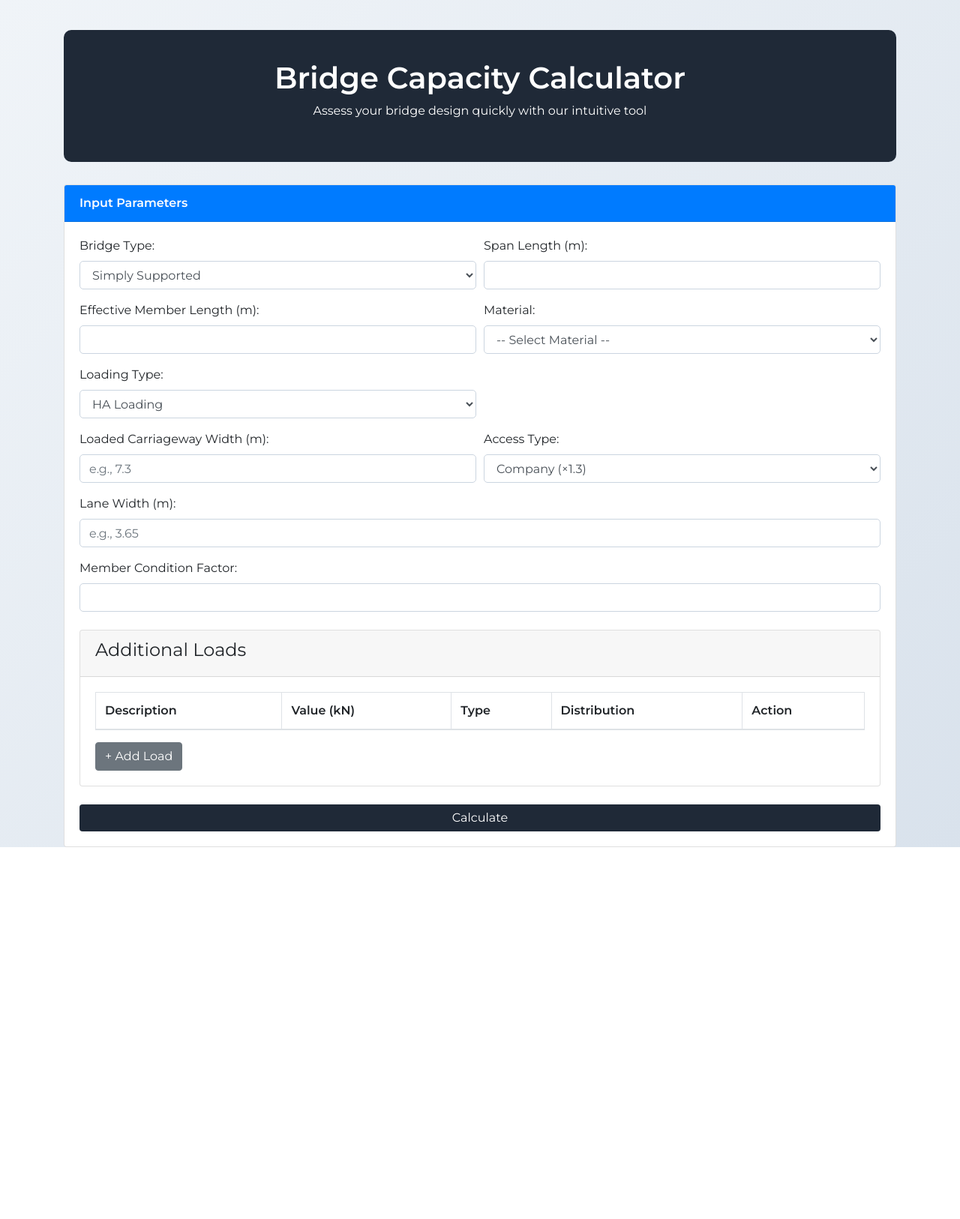
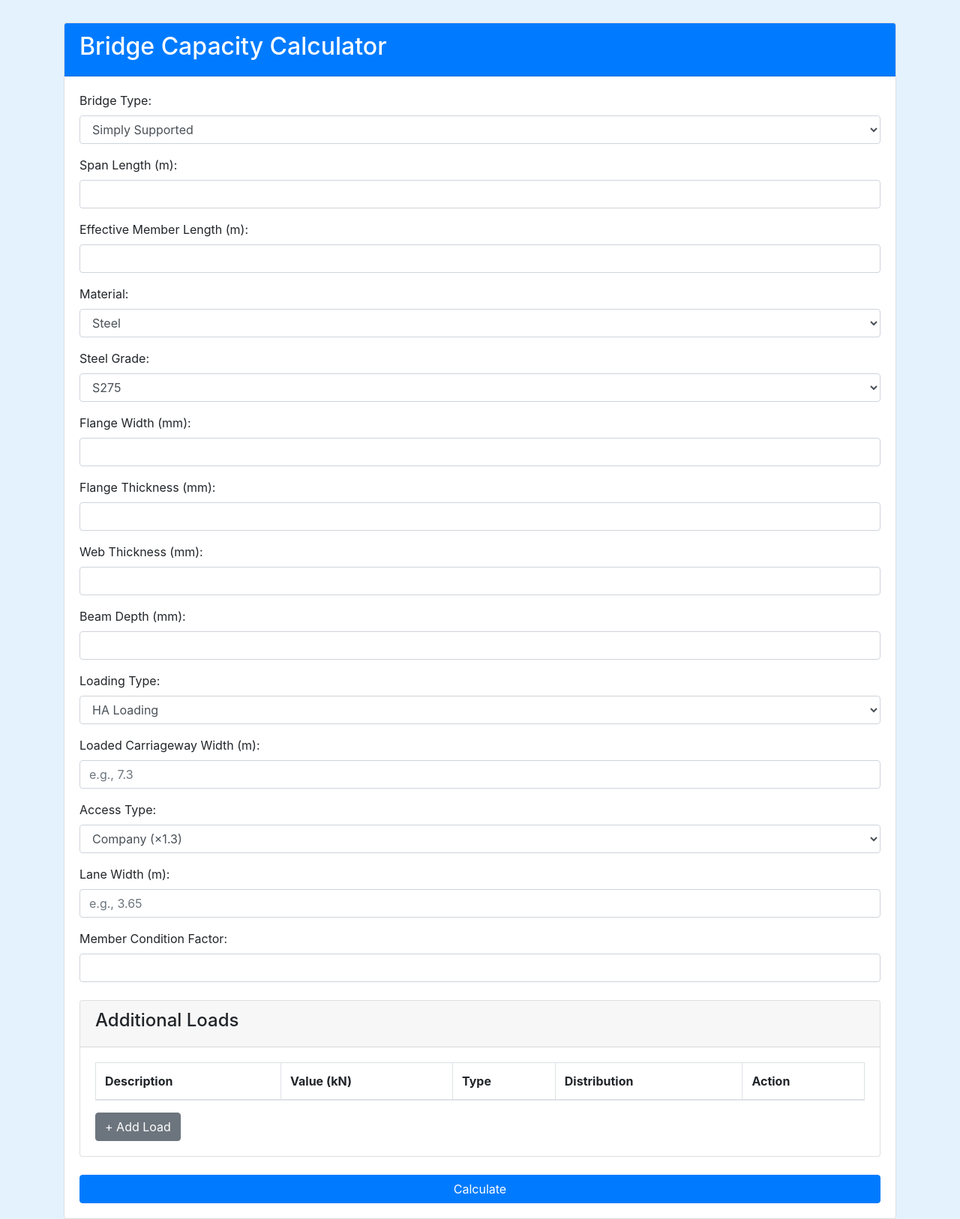
Before and after one commit to Davidson1997/bridge-calculator, a Flask app: page / in a window 1280 px wide. Shown: the whole page at 75% size. Before the commit the page ends 1130 px from the top, so only its background shows below. Run offline with Flask 3, Linux system fonts and the light colour scheme; lists and menus that the app fills with data are empty; some libraries are stand-ins or nearby versions.

Commit message:
Add summary table, persist inputs, default material to Steel, classify HA/HB loads as live, and update capacity per CS454/BD37

```diff
--- a/app.py
+++ b/app.py
@@ -14,26 +14,26 @@ def get_float(value, default=0.0):
 
 def calculate_steel_capacity(steel_grade, flange_width, flange_thickness, web_thickness, beam_depth, condition_factor):
     """
-    Calculates moment and shear capacity for a steel beam using a simplified plastic section modulus.
-    Applies BD21/01 reduction factors.
+    Calculates the plastic moment capacity (Mpe) and shear capacity for a steel beam
+    using a simplified plastic section modulus. Applies BD21/01 reduction factors.
     Note: Shear capacity is converted to kN.
     """
     fy = 275 if steel_grade == "S275" else 355
     if flange_width <= 0 or flange_thickness <= 0 or web_thickness <= 0 or beam_depth <= 0:
         return 0, 0
-    # Plastic section modulus [m³]
+    # Plastic section modulus (Z_plastic) in m³
     Z_plastic = (flange_width * flange_thickness * (beam_depth - flange_thickness) +
                  (web_thickness * (beam_depth - 2 * flange_thickness) ** 2) / 4) / 1e6
-    moment_capacity = fy * Z_plastic / condition_factor  # kNm
-    shear_capacity = (fy * web_thickness * beam_depth / (1.73 * condition_factor)) / 1000  # kN
+    Mpe = fy * Z_plastic / condition_factor  # in kNm
+    shear_capacity = (fy * web_thickness * beam_depth / (1.73 * condition_factor)) / 1000  # in kN
 
-    # Apply BD21/01 factors (example values; adjust as needed)
+    # Apply BD21/01 factors (example multipliers; adjust as needed)
     BD21_moment_factor = 0.9
     BD21_shear_factor = 0.95
-    moment_capacity *= BD21_moment_factor
+    Mpe *= BD21_moment_factor
     shear_capacity *= BD21_shear_factor
 
-    return moment_capacity, shear_capacity
+    return Mpe, shear_capacity
 
 def calculate_concrete_capacity(concrete_grade, beam_width, effective_depth, rebar_size=0, rebar_spacing=0):
     """
@@ -44,7 +44,6 @@ def calculate_concrete_capacity(concrete_grade, beam_width, effective_depth, reb
     moment_capacity = 0.156 * fck * beam_width * effective_depth ** 2 / 1e6  # kNm
     shear_capacity = 0.6 * fck * beam_width * effective_depth / 1e3  # kN
 
-    # Apply BD37/01 factors (example values; adjust as needed)
     BD37_moment_factor = 0.95
     BD37_shear_factor = 1.0
     moment_capacity *= BD37_moment_factor
@@ -52,14 +51,41 @@ def calculate_concrete_capacity(concrete_grade, beam_width, effective_depth, reb
 
     return moment_capacity, shear_capacity
 
+def calculate_bd37_moment_capacity(Mpe, effective_length, steel_grade):
+    """
+    A simplified CS454/BD37-style adjustment for steel beams.
+
+    Assumptions:
+      - Nominal yield stress, σ_yc, is 275 N/mm² for S275 and 355 N/mm² for S355.
+      - A reference effective length, L_ref, is assumed (example: 10 m).
+      - λ_LT = effective_length / L_ref.
+      - A simplified factor = λ_LT × sqrt(σ_yc/355).
+      - For compact sections (if factor < 1) use Mpe.
+      - Otherwise, reduced capacity MR = Mpe / factor.
+      - MR is not allowed to exceed Mpe.
+
+    Returns:
+      MR, factor
+    """
+    sigma_yc = 275 if steel_grade == "S275" else 355
+    L_ref = 10.0  # Example reference effective length (m)
+    lambda_LT = effective_length / L_ref
+    factor = lambda_LT * math.sqrt(sigma_yc / 355)
+    if factor < 1:
+        MR = Mpe
+    else:
+        MR = Mpe / factor
+    MR = min(MR, Mpe)
+    return MR, factor
+
 def calculate_applied_loads(span_length, loading_type, additional_loads, loaded_width=None, access_factor=None, lane_width=None):
     """
     Calculates the applied moment and shear from the default load case plus any additional loads.
 
     For HA loading:
       - Base UDL = 230*(1/span_length)^0.67  [kN/m]
-      - Effective UDL = ((Base UDL × 0.76) / (3.65/2.5)) × (Loaded Carriageway Width/2.5) × Access Factor
-      - HA KEL = ((82 × 0.76) / (3.65/2.5)) × (Loaded Carriageway Width/2.5) × Access Factor
+      - Effective UDL = ((Base UDL × 0.76)/(3.65/2.5)) × (Loaded Carriageway Width/2.5) × Access Factor
+      - HA KEL = ((82 × 0.76)/(3.65/2.5)) × (Loaded Carriageway Width/2.5) × Access Factor
         (82 kN is constant)
 
       Then:
@@ -69,11 +95,11 @@ def calculate_applied_loads(span_length, loading_type, additional_loads, loaded_
     For HB loading, fixed values are used.
     """
     if loading_type == "HA":
-        base_udl = 230 * (1 / span_length)**0.67  # kN/m; ~43.7 kN/m for a span of 11.9 m
+        base_udl = 230 * (1 / span_length)**0.67  # kN/m; ~43.7 kN/m for span ~11.9 m
         if loaded_width is None or loaded_width <= 0:
-            loaded_width = 3.65  # default standard width
+            loaded_width = 3.65
         if access_factor is None:
-            access_factor = 1.3  # default to company access
+            access_factor = 1.3
         effective_udl = ((base_udl * 0.76) / (3.65 / 2.5)) * (loaded_width / 2.5) * access_factor
 
         base_kel = 82  # kN constant
@@ -113,9 +139,9 @@ def calculate_applied_loads(span_length, loading_type, additional_loads, loaded_
 
 def calculate_beam_capacity(form_data, loads):
     """
-    Reads input parameters, calculates the beam's capacity (with effective length reductions),
-    and computes the applied loads using the effective UDL and HA KEL formulas.
-    Also classifies the HA/HB load as an applied live load.
+    Reads input parameters, calculates the beam's capacity, and computes the applied loads.
+    For steel, it computes the plastic moment capacity (Mpe) then applies a CS454/BD37-style adjustment.
+    The applied load (HA/HB) is classified as an applied live load (dead load moment = 0).
     """
     material = form_data.get("material")
     condition_factor = get_float(form_data.get("condition_factor"), 1.0)
@@ -128,15 +154,21 @@ def calculate_beam_capacity(form_data, loads):
     access_str = form_data.get("access_type", "Company")
     access_factor = 1.5 if access_str.lower() == "public" else 1.3
 
-    # Capacity calculation based on material:
+    # Capacity calculation:
     if material == "Steel":
         steel_grade = form_data.get("steel_grade")
         flange_width = get_float(form_data.get("flange_width"))
         flange_thickness = get_float(form_data.get("flange_thickness"))
         web_thickness = get_float(form_data.get("web_thickness"))
         beam_depth = get_float(form_data.get("beam_depth"))
-        moment_capacity, shear_capacity = calculate_steel_capacity(
+        Mpe, shear_capacity = calculate_steel_capacity(
             steel_grade, flange_width, flange_thickness, web_thickness, beam_depth, condition_factor)
+        try:
+            MR, lt_factor = calculate_bd37_moment_capacity(Mpe, effective_member_length, steel_grade)
+            moment_capacity = MR  # Use the reduced capacity per CS454/BD37
+        except Exception as e:
+            logging.error("Error in BD37/01 capacity calculation: %s", e)
+            moment_capacity = Mpe
     elif material == "Concrete":
         concrete_grade = form_data.get("concrete_grade")
         beam_width = get_float(form_data.get("beam_width"))
@@ -157,7 +189,7 @@ def calculate_beam_capacity(form_data, loads):
     utilisation_ratio = applied_moment / moment_capacity if moment_capacity > 0 else float('inf')
     pass_fail = "Pass" if moment_capacity >= applied_moment and shear_capacity >= applied_shear else "Fail"
 
-    # Classify HA/HB load as applied live load (dead load moment is zero)
+    # Classify HA/HB loads as applied live loads (dead load moment = 0)
     applied_live_moment = round(applied_moment, 2)
     applied_dead_moment = 0
 
@@ -188,7 +220,6 @@ def calculate_beam_capacity(form_data, loads):
 
 @app.route("/")
 def home():
-    # Pass an empty form_data dictionary if not provided
     return render_template("index.html", form_data={})
 
 @app.route("/calculate", methods=["POST"])
@@ -211,7 +242,6 @@ def calculate():
             })
 
     result = calculate_beam_capacity(form_data, additional_loads)
-    # Pass the form_data back so inputs remain populated.
     return render_template("index.html", result=result, form_data=form_data)
 
 if __name__ == "__main__":
--- a/templates/index.html
+++ b/templates/index.html
@@ -6,172 +6,155 @@
   <title>Bridge Capacity Calculator</title>
   <!-- Bootstrap CSS -->
   <link rel="stylesheet" href="https://stackpath.bootstrapcdn.com/bootstrap/4.5.2/css/bootstrap.min.css">
-  <!-- Google Font -->
-  <link href="https://fonts.googleapis.com/css2?family=Montserrat:wght@400;600&display=swap" rel="stylesheet">
   <link rel="stylesheet" href="{{ url_for('static', filename='styles.css') }}">
   <style>
-    body {
-      background: linear-gradient(135deg, #f0f4f8, #d9e2ec);
-      font-family: 'Montserrat', sans-serif;
+    body { background-color: #e3f2fd; }
+    .container { margin-top: 30px; }
+    .remove-btn { background-color: red; color: white; border: none; }
+    .remove-btn:hover { background-color: darkred; }
+  </style>
+  <script>
+    // Toggle between steel and concrete input fields
+    function updateMaterialOptions() {
+      var material = document.getElementById("material").value;
+      document.getElementById("steel-options").classList.add("d-none");
+      document.getElementById("concrete-options").classList.add("d-none");
+      if (material === "Steel") {
+        document.getElementById("steel-options").classList.remove("d-none");
+      } else if (material === "Concrete") {
+        document.getElementById("concrete-options").classList.remove("d-none");
       }
-    .container {
-      margin-top: 40px;
     }
-    .hero {
-      background: #1f2937;
-      color: #fff;
-      padding: 40px 20px;
-      text-align: center;
-      border-radius: 10px;
-      margin-bottom: 30px;
+    // Toggle loaded carriageway inputs based on loading type (HA/HB)
+    function updateLoadingTypeOptions() {
+      var loadingType = document.getElementById("loading_type").value;
+      if (loadingType === "HA" || loadingType === "HB") {
+        document.getElementById("loaded-access-group").style.display = "block";
+      } else {
+        document.getElementById("loaded-access-group").style.display = "none";
       }
-    .hero h1 {
-      font-weight: 600;
-      font-size: 2.5rem;
     }
-    .card-header {
-      font-weight: 600;
+    // Add a new row for an additional load
+    function addLoad() {
+      var table = document.getElementById("loadTable").getElementsByTagName('tbody')[0];
+      var row = table.insertRow();
+      row.innerHTML = `
+        <td><input type="text" class="form-control" name="load_desc[]" required></td>
+        <td><input type="number" step="0.1" class="form-control" name="load_value[]" required></td>
+        <td>
+          <select class="form-control" name="load_type[]">
+            <option value="dead">Dead Load</option>
+            <option value="live">Live Load</option>
+          </select>
+        </td>
+        <td>
+          <select class="form-control" name="load_distribution[]">
+            <option value="udl">UDL</option>
+            <option value="point">Point</option>
+          </select>
+        </td>
+        <td><button type="button" class="btn btn-danger remove-btn" onclick="removeLoad(this)">Remove</button></td>
+      `;
     }
-    .btn-primary {
-      background-color: #1f2937;
-      border: none;
+    // Remove an additional load row
+    function removeLoad(button) {
+      var row = button.parentNode.parentNode;
+      row.parentNode.removeChild(row);
     }
-    .btn-primary:hover {
-      background-color: #111827;
+    window.onload = function() {
+      updateMaterialOptions();
+      updateLoadingTypeOptions();
     }
-    .form-control {
-      border-radius: 5px;
-      box-shadow: none;
-      border-color: #cbd5e0;
-    }
-    .form-control:focus {
-      border-color: #1f2937;
-      box-shadow: 0 0 0 0.2rem rgba(31,41,55,0.25);
-    }
-    .summary-table th, .summary-table td {
-      font-size: 1.1rem;
-    }
-    .remove-btn {
-      background-color: #e3342f;
-      color: #fff;
-      border: none;
-    }
-    .remove-btn:hover {
-      background-color: #cc1f1a;
-    }
-  </style>
+  </script>
 </head>
 <body>
   <div class="container">
-    <div class="hero">
-      <h1>Bridge Capacity Calculator</h1>
-      <p>Assess your bridge design quickly with our intuitive tool</p>
-    </div>
-
     <div class="card">
       <div class="card-header bg-primary text-white">
-        Input Parameters
+        <h2>Bridge Capacity Calculator</h2>
       </div>
       <div class="card-body">
         <form action="/calculate" method="post">
-          <div class="form-row">
-            <div class="form-group col-md-6">
+          <div class="form-group">
             <label for="bridge_type">Bridge Type:</label>
             <select class="form-control" name="bridge_type" id="bridge_type" required>
               <option value="Simply Supported" {% if form_data.get('bridge_type') == "Simply Supported" %}selected{% endif %}>Simply Supported</option>
               <option value="Cantilever" {% if form_data.get('bridge_type') == "Cantilever" %}selected{% endif %}>Cantilever</option>
             </select>
           </div>
-            <div class="form-group col-md-6">
+          <div class="form-group">
             <label for="span_length">Span Length (m):</label>
             <input type="number" step="0.1" class="form-control" name="span_length" id="span_length" value="{{ form_data.get('span_length','') }}" required>
           </div>
-          </div>
-          <div class="form-row">
-            <div class="form-group col-md-6">
+          <div class="form-group">
             <label for="effective_member_length">Effective Member Length (m):</label>
             <input type="number" step="0.1" class="form-control" name="effective_member_length" id="effective_member_length" value="{{ form_data.get('effective_member_length','') }}" required>
           </div>
-            <div class="form-group col-md-6">
+          <div class="form-group">
             <label for="material">Material:</label>
             <select class="form-control" name="material" id="material" onchange="updateMaterialOptions()" required>
-                <option value="">-- Select Material --</option>
-                <option value="Steel" {% if form_data.get('material') == "Steel" %}selected{% endif %}>Steel</option>
+              <option value="Steel" {% if not form_data.get('material') or form_data.get('material') == "Steel" %}selected{% endif %}>Steel</option>
               <option value="Concrete" {% if form_data.get('material') == "Concrete" %}selected{% endif %}>Concrete</option>
             </select>
           </div>
-          </div>
-
           <!-- Steel Options -->
           <div id="steel-options" class="d-none">
-            <div class="form-row">
-              <div class="form-group col-md-4">
+            <div class="form-group">
               <label for="steel_grade">Steel Grade:</label>
               <select class="form-control" name="steel_grade" id="steel_grade">
                 <option value="S275" {% if form_data.get('steel_grade') == "S275" %}selected{% endif %}>S275</option>
                 <option value="S355" {% if form_data.get('steel_grade') == "S355" %}selected{% endif %}>S355</option>
               </select>
             </div>
-              <div class="form-group col-md-4">
+            <div class="form-group">
               <label for="flange_width">Flange Width (mm):</label>
               <input type="number" step="0.1" class="form-control" name="flange_width" id="flange_width" value="{{ form_data.get('flange_width','') }}">
             </div>
-              <div class="form-group col-md-4">
+            <div class="form-group">
               <label for="flange_thickness">Flange Thickness (mm):</label>
               <input type="number" step="0.1" class="form-control" name="flange_thickness" id="flange_thickness" value="{{ form_data.get('flange_thickness','') }}">
             </div>
-            </div>
-            <div class="form-row">
-              <div class="form-group col-md-6">
+            <div class="form-group">
               <label for="web_thickness">Web Thickness (mm):</label>
               <input type="number" step="0.1" class="form-control" name="web_thickness" id="web_thickness" value="{{ form_data.get('web_thickness','') }}">
             </div>
-              <div class="form-group col-md-6">
+            <div class="form-group">
               <label for="beam_depth">Beam Depth (mm):</label>
               <input type="number" step="0.1" class="form-control" name="beam_depth" id="beam_depth" value="{{ form_data.get('beam_depth','') }}">
             </div>
           </div>
-          </div>
-
           <!-- Concrete Options -->
           <div id="concrete-options" class="d-none">
-            <div class="form-row">
-              <div class="form-group col-md-6">
+            <div class="form-group">
               <label for="concrete_grade">Concrete Grade:</label>
               <select class="form-control" name="concrete_grade" id="concrete_grade">
                 <option value="C32/40" {% if form_data.get('concrete_grade') == "C32/40" %}selected{% endif %}>C32/40</option>
                 <option value="C40/50" {% if form_data.get('concrete_grade') == "C40/50" %}selected{% endif %}>C40/50</option>
               </select>
             </div>
-              <div class="form-group col-md-6">
+            <div class="form-group">
               <label for="beam_width">Beam Width (mm):</label>
               <input type="number" step="0.1" class="form-control" name="beam_width" id="beam_width" value="{{ form_data.get('beam_width','') }}">
-              </div>
             </div>
             <div class="form-group">
               <label for="effective_depth">Effective Depth (mm):</label>
               <input type="number" step="0.1" class="form-control" name="effective_depth" id="effective_depth" value="{{ form_data.get('effective_depth','') }}">
             </div>
           </div>
-
-          <div class="form-row">
-            <div class="form-group col-md-6">
+          <div class="form-group">
             <label for="loading_type">Loading Type:</label>
             <select class="form-control" name="loading_type" id="loading_type" onchange="updateLoadingTypeOptions()" required>
               <option value="HA" {% if form_data.get('loading_type') == "HA" %}selected{% endif %}>HA Loading</option>
               <option value="HB" {% if form_data.get('loading_type') == "HB" %}selected{% endif %}>HB Loading</option>
             </select>
           </div>
-          </div>
-
           <!-- For HA/HB loading, new inputs -->
           <div id="loaded-access-group">
-            <div class="form-row">
-              <div class="form-group col-md-6">
+            <div class="form-group">
               <label for="loaded_width">Loaded Carriageway Width (m):</label>
               <input type="number" step="0.1" class="form-control" name="loaded_width" id="loaded_width" placeholder="e.g., 7.3" value="{{ form_data.get('loaded_width','') }}">
             </div>
-              <div class="form-group col-md-6">
+            <div class="form-group">
               <label for="access_type">Access Type:</label>
               <select class="form-control" name="access_type" id="access_type">
                 <option value="Company" {% if form_data.get('access_type') == "Company" %}selected{% endif %}>Company (×1.3)</option>
@@ -179,14 +162,11 @@
               </select>
             </div>
           </div>
-          </div>
-
           <!-- For HA loading, lane width (used for HA KEL calculation) -->
           <div class="form-group" id="lane-width-group">
             <label for="lane_width">Lane Width (m):</label>
             <input type="number" step="0.1" class="form-control" name="lane_width" id="lane_width" placeholder="e.g., 3.65" value="{{ form_data.get('lane_width','') }}">
           </div>
-
           <div class="form-group">
             <label for="condition_factor">Member Condition Factor:</label>
             <input type="number" step="0.01" class="form-control" name="condition_factor" id="condition_factor" value="{{ form_data.get('condition_factor','') }}" required>
```
Lines whose indentation alone changed are shown as unchanged.
